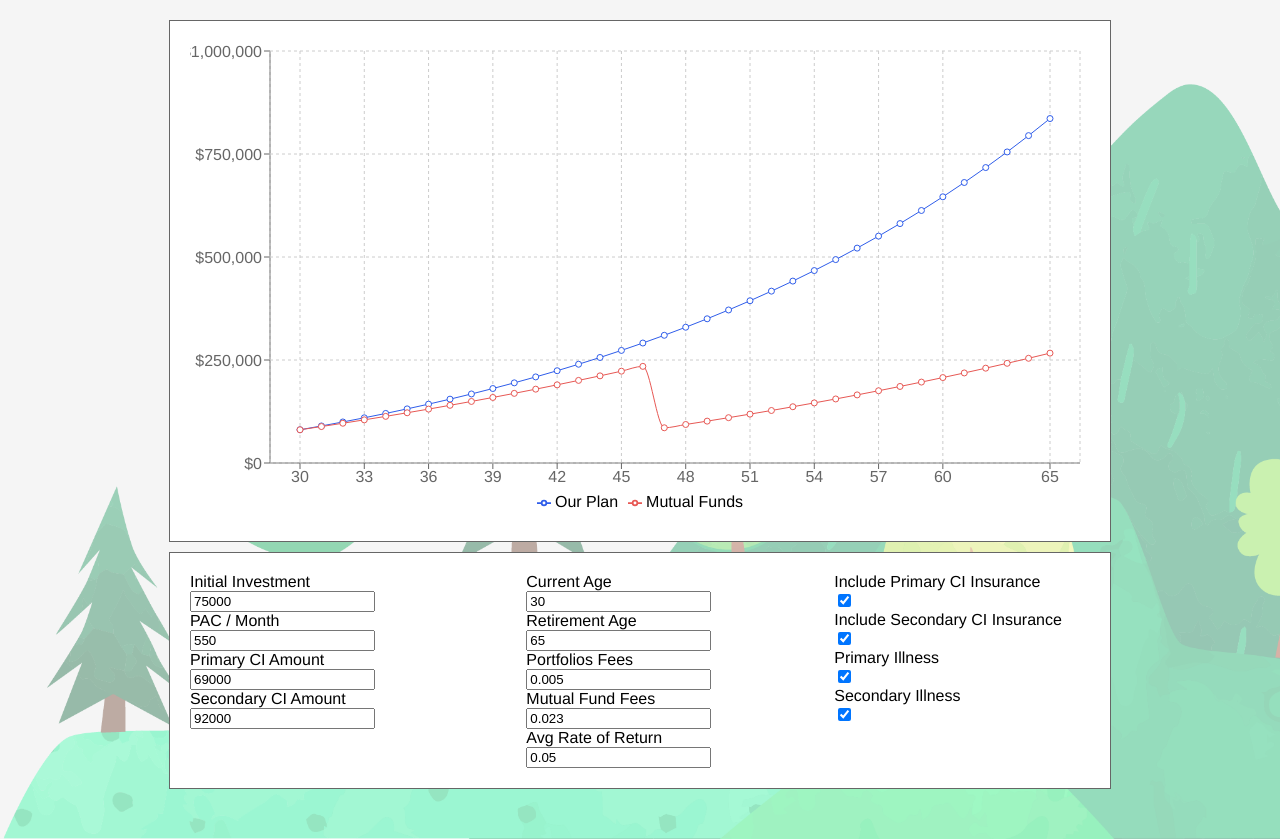
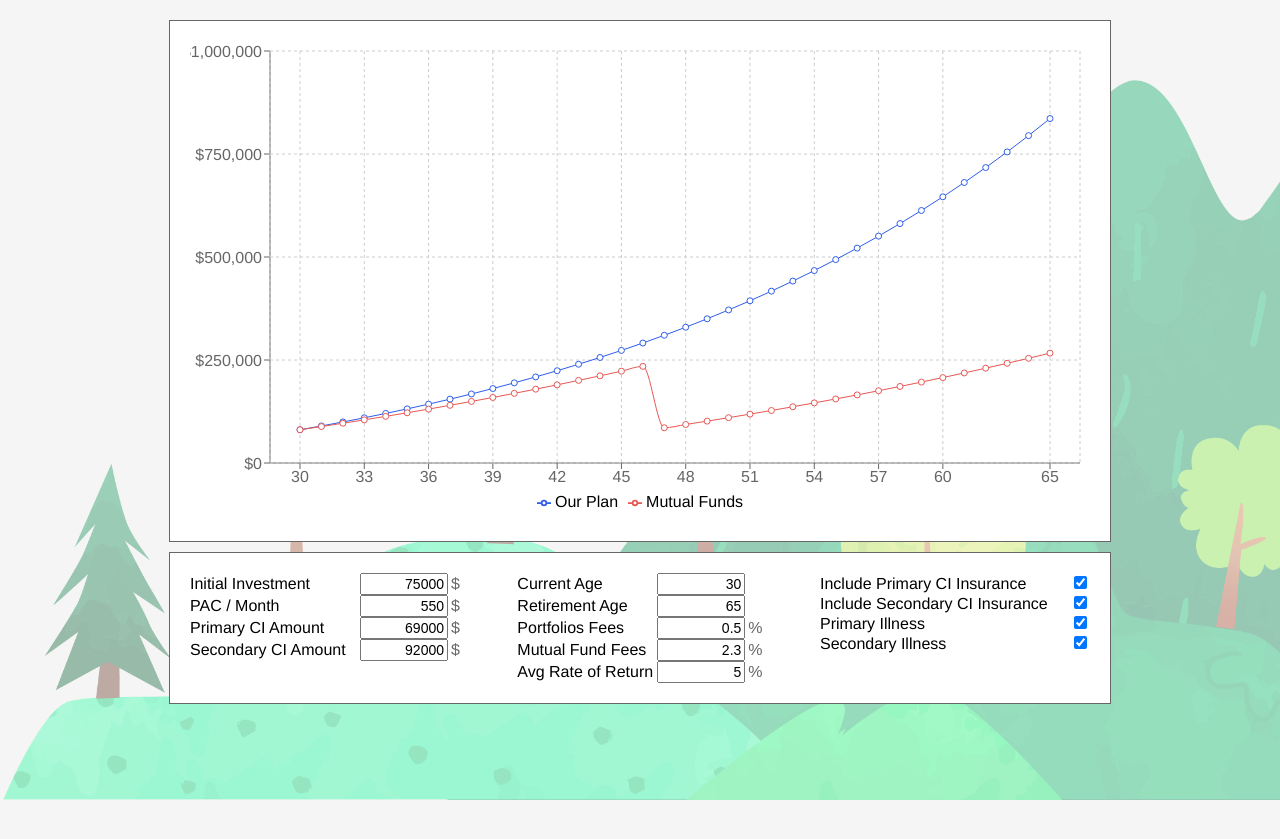
Before and after one commit to swetton/insurance-model, a React (Create React App) app: page / in a window 1280 px wide. After the commit the page ends 800 px from the top, so only its background shows below. Built offline with nearby package versions, Linux system fonts and the light colour scheme.

Commit message:
Use percentages instead of decimals; style boxes and add symbols

```diff
--- a/src/calculations/MutualFundsReturn.js
+++ b/src/calculations/MutualFundsReturn.js
@@ -1,4 +1,6 @@
 import _ from 'lodash';
+
+import percentageToDecimal from './percentageToDecimal';
 
 export default class MutualFundsReturn {
   constructor(inputs) {
@@ -9,7 +11,7 @@ export default class MutualFundsReturn {
     if (age === this.inputs.currentAge) return this.initialReturn();
 
     // diff fees
-    return this.calculate(age - 1) * (1 + (this.inputs.rateOfReturn - this.inputs.mutualFundsFees)) +
+    return this.calculate(age - 1) * (1 + (percentageToDecimal(this.inputs.rateOfReturnPercentage) - percentageToDecimal(this.inputs.mutualFundsFeesPercentage))) +
       12 * this.pacMinusInsuranceCost() - this.ciReturn(age);
   }
 
--- a/src/calculations/PortfoliosReturn.js
+++ b/src/calculations/PortfoliosReturn.js
@@ -1,4 +1,6 @@
 import _ from 'lodash';
+
+import percentageToDecimal from './percentageToDecimal';
 
 export default class PortfoliosReturn {
   constructor(inputs) {
@@ -8,7 +10,7 @@ export default class PortfoliosReturn {
   calculate(age) {
     if (age === this.inputs.currentAge) return this.initialReturn();
 
-    return this.calculate(age - 1) * (1 + (this.inputs.rateOfReturn - this.inputs.portfoliosFees)) +
+    return this.calculate(age - 1) * (1 + (percentageToDecimal(this.inputs.rateOfReturnPercentage) - percentageToDecimal(this.inputs.portfoliosFeesPercentage))) +
       12 * this.pacMinusInsuranceCost() - this.ciReturn(age);
   }
 
--- /dev/null
+++ b/src/calculations/percentageToDecimal.js
@@ -0,0 +1 @@
+export default (percentage) => (percentage / 100.0);
--- a/src/components/Chart.js
+++ b/src/components/Chart.js
@@ -56,7 +56,6 @@ const styles = {
     maxWidth: '900px',
     height: '60vh',
     margin: '0 auto',
-    // padding: '20px 10px 10px 0',
     padding: '20px',
     border: `1px solid ${colors.grey}`,
   },
--- a/src/components/CurrencyField.js
+++ b/src/components/CurrencyField.js
@@ -1,8 +1,9 @@
 import React, { Component } from 'react';
 import { Field } from 'redux-form';
 import numeral from 'numeral';
+import colors from '../theme/colors';
 
-const number = (value) => value && Number(value);
+const currency = (value) => value && Number(value);
 
 export default class NumberField extends Component {
   render() {
@@ -18,8 +19,12 @@ export default class NumberField extends Component {
           name={name}
           component='input'
           type='text'
-          normalize={number}
+          normalize={currency}
+          style={styles.field}
         />
+        <span style={styles.symbol}>
+          $
+        </span>
       </div>
     );
   }
@@ -30,4 +35,14 @@ const styles = {
     width: '170px',
     display: 'inline-block',
   },
+  field: {
+    textAlign: 'right',
+    width: '80px',
+    fontSize: '14px',
+  },
+  symbol: {
+    display: 'inline-block',
+    paddingLeft: '3px',
+    color: colors.grey,
+  },
 };
--- a/src/components/MainForm.js
+++ b/src/components/MainForm.js
@@ -46,17 +46,17 @@ class MainForm extends Component {
           />
 
           <PercentField
-            name='portfoliosFees'
+            name='portfoliosFeesPercentage'
             label='Portfolios Fees'
           />
 
           <PercentField
-            name='mutualFundsFees'
+            name='mutualFundsFeesPercentage'
             label='Mutual Fund Fees'
           />
 
           <PercentField
-            name='rateOfReturn'
+            name='rateOfReturnPercentage'
             label='Avg Rate of Return'
           />
         </div>
@@ -96,9 +96,9 @@ export default reduxForm({
     primaryIllness: true,
     secondaryCiAmount: 92000,
     secondaryIllness: true,
-    rateOfReturn: 0.05,
-    portfoliosFees: 0.005,
-    mutualFundsFees: 0.023,
+    rateOfReturnPercentage: 5,
+    portfoliosFeesPercentage: 0.5,
+    mutualFundsFeesPercentage: 2.3,
     includePrimaryCiInsurance: true,
     primaryCiCost: 33,
     includeSecondaryCiInsurance: true,
--- a/src/components/NumberField.js
+++ b/src/components/NumberField.js
@@ -19,6 +19,7 @@ export default class NumberField extends Component {
           component='input'
           type='text'
           normalize={number}
+          style={styles.field}
         />
       </div>
     );
@@ -26,10 +27,13 @@ export default class NumberField extends Component {
 }
 
 const styles = {
-  container: {
-  },
   label: {
     width: '140px',
     display: 'inline-block',
   },
+  field: {
+    textAlign: 'right',
+    width: '80px',
+    fontSize: '14px',
+  },
 };
--- a/src/components/PercentField.js
+++ b/src/components/PercentField.js
@@ -1,6 +1,7 @@
 import React, { Component } from 'react';
 import { Field } from 'redux-form';
 import numeral from 'numeral';
+import colors from '../theme/colors';
 
 const number = (value) => value && Number(value);
 
@@ -19,17 +20,29 @@ export default class NumberField extends Component {
           component='input'
           type='text'
           normalize={number}
+          style={styles.field}
         />
+        <span style={styles.symbol}>
+          %
+        </span>
       </div>
     );
   }
 }
 
 const styles = {
-  container: {
-  },
   label: {
     width: '140px',
     display: 'inline-block',
   },
+  field: {
+    textAlign: 'right',
+    width: '80px',
+    fontSize: '14px',
+  },
+  symbol: {
+    display: 'inline-block',
+    paddingLeft: '3px',
+    color: colors.grey,
+  },
 };
```
